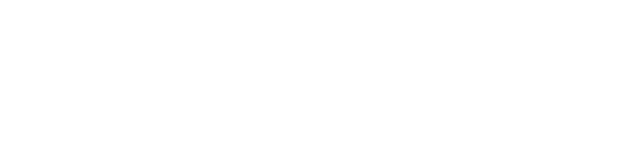
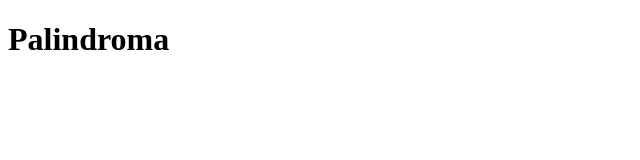
Before and after one commit to MarcoSac1/js-paliedispari, a plain HTML site: page index.html in a window 1280 px wide. Shown: the whole page, without its empty margins (0-640 px from the left). Drawn offline with Linux system fonts and the light colour scheme.

Commit message:
created h1,  determinated workflow on README

```diff
--- a/index.html
+++ b/index.html
@@ -7,6 +7,8 @@
     <link rel="stylesheet" href="./css/style.css">
 </head>
 <body>
+
+    <h1>Palindroma</h1>
     <script type="text/javascript" src="./js/script.js"></script>
 </body>
 </html>
```
Also changed, not shown: 1 other file.
